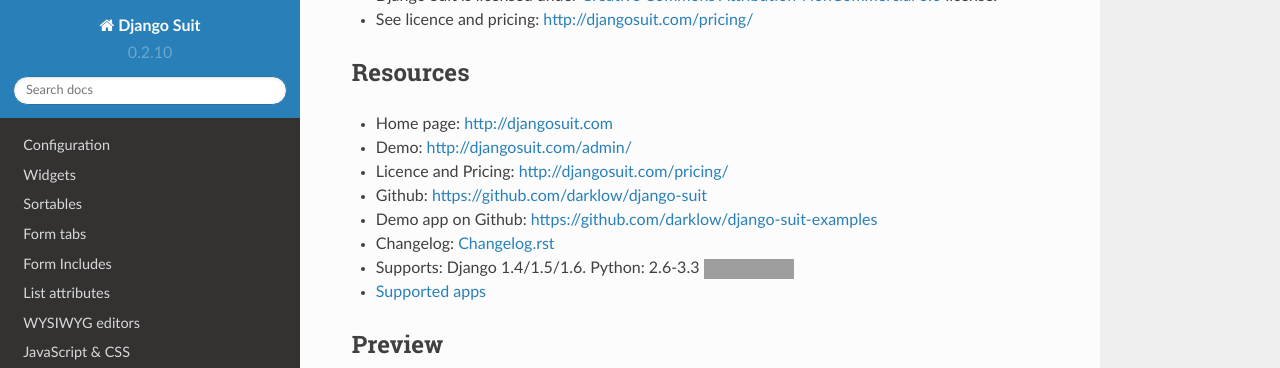
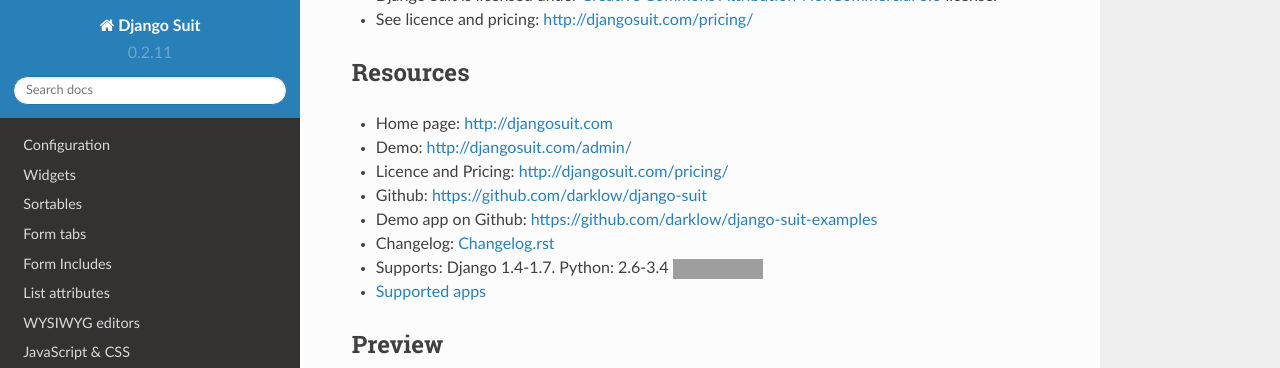
Before and after one commit to darklow/django-suit, a Sphinx documentation site: the page built from docs/index.rst, in a window 1280 px wide and 900 px high, scrolled down 384 px. Shown: the top 368 px of the window. Built offline with Sphinx 7.4.7 and the Read the Docs theme 2.0.0, drawn with Linux system fonts in a browser that asks for light colours; grey boxes are pictures that could not be loaded.

Commit message:
Updated supported Django/Python versions. Version bump to 0.2.11

```diff
--- a/CHANGELOG.rst
+++ b/CHANGELOG.rst
@@ -2,6 +2,12 @@
 =========
 
 Only important changes are mentioned below. See `commit log <https://github.com/darklow/django-suit/commits/develop>`_ and `closed issues <https://github.com/darklow/django-suit/issues?direction=desc&sort=updated&state=closed>`_ for full changes.
+
+
+v0.2.11 (2014-09-11)
+--------------------
+
+* [Fix] Django 1.7 compatibility fixes
 
 
 v0.2.10 (2014-09-04)
--- a/README.rst
+++ b/README.rst
@@ -43,7 +43,7 @@
 
 Django Suit uses Travis CI to perform tests on different Django and Python versions.
 
-Tested using Python: 2.5, 2.6, 2.7, 3.2, 3.3. Django: 1.4, 1.5, 1.6. Develop / Master:
+Tested using Python: 2.5-3.4. Django: 1.4-1.7. Develop / Master:
 
 .. |develop| image:: https://travis-ci.org/darklow/django-suit.png?branch=develop
    :alt: Build Status - develop branch
--- a/docs/conf.py
+++ b/docs/conf.py
@@ -56,9 +56,9 @@
 # built documents.
 #
 # The short X.Y version.
-version = '0.2.10'
+version = '0.2.11'
 # The full version, including alpha/beta/rc tags.
-release = '0.2.10'
+release = '0.2.11'
 
 # The language for content autogenerated by Sphinx. Refer to documentation
 # for a list of supported languages.
--- a/docs/index.rst
+++ b/docs/index.rst
@@ -28,7 +28,7 @@
 * Github: https://github.com/darklow/django-suit
 * Demo app on Github: https://github.com/darklow/django-suit-examples
 * Changelog: `Changelog.rst <https://github.com/darklow/django-suit/blob/develop/CHANGELOG.rst>`_
-* Supports: Django 1.4/1.5/1.6. Python: 2.6-3.3 |master|
+* Supports: Django 1.4-1.7. Python: 2.6-3.4 |master|
 * `Supported apps`_
 
 
--- a/suit/__init__.py
+++ b/suit/__init__.py
@@ -1 +1 @@
-VERSION = '0.2.10'
+VERSION = '0.2.11'
```
